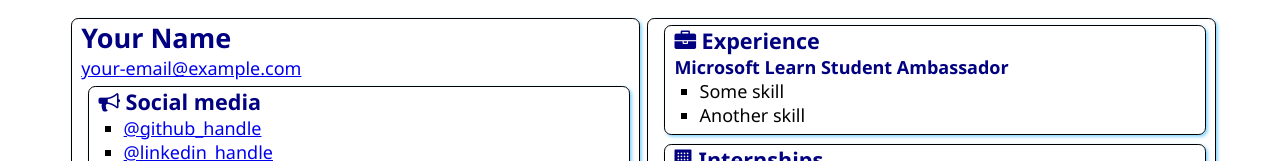
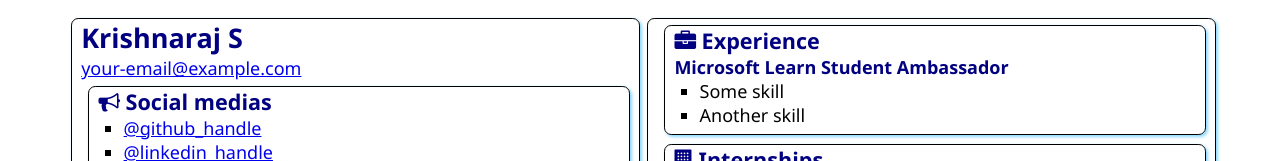
Before and after one commit to Krishnaraj-shankar/SATechnicalOnboarding, a plain HTML site: page src/index.html in a window 1280 px wide. Shown: the top 161 px of the page. Drawn offline with Linux system fonts and the light colour scheme.

Commit message:
Changed index.html file

```diff
--- a/src/index.html
+++ b/src/index.html
@@ -12,13 +12,13 @@
 <body>
     <main>
         <article class="box">
-            <h1>Your Name</h1>
+            <h1>Krishnaraj S</h1>
             <div><a href="mailto:your.email@example.com">your-email@example.com</a></div>
 
             <section class="box">
                 <h2>
                     <i class="fa fa-bullhorn" aria-hidden="true"></i>
-                    Social media
+                    Social medias
                 </h2>
                 <ul>
                     <li><a href="https://github.com/<handle>">@github_handle</a></li>
```
